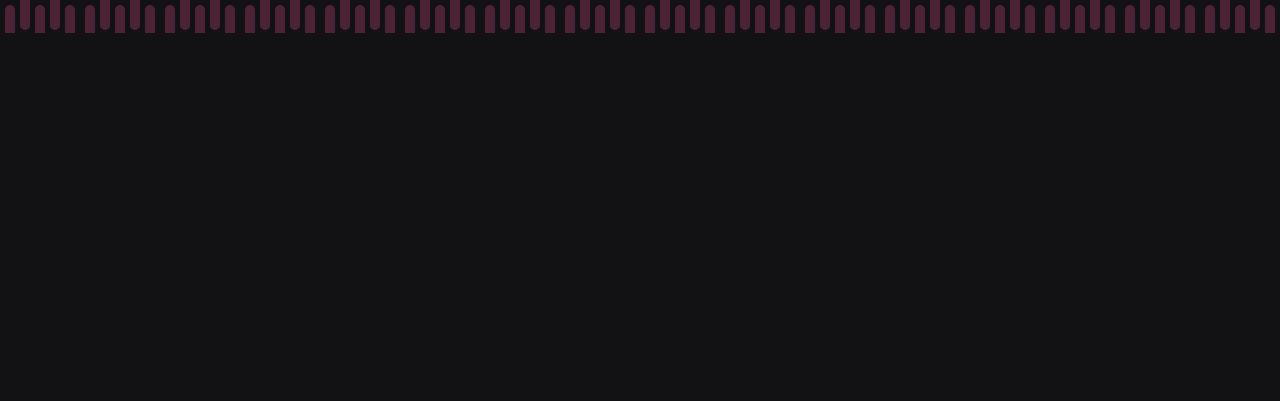
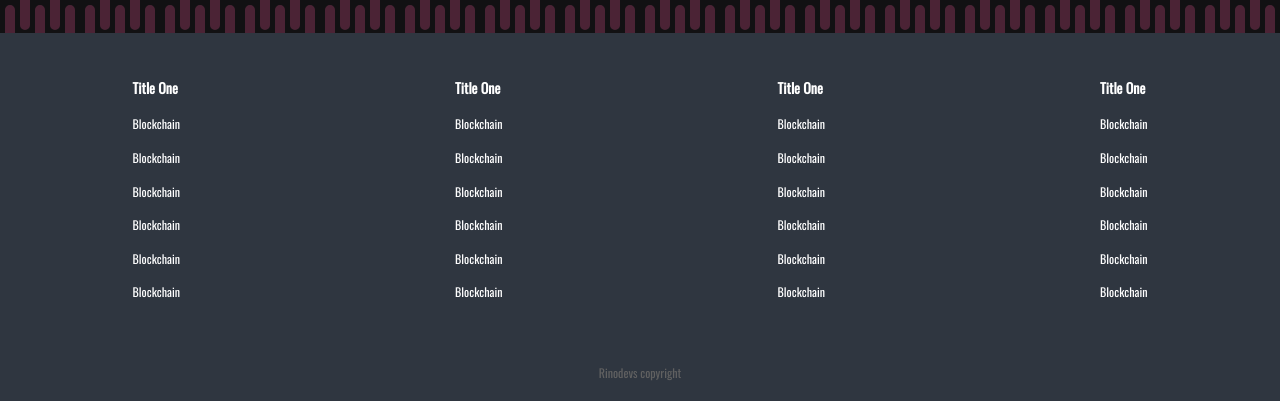
Before and after one commit to aumanzor/desarrollo2, a plain HTML site: page index.html in a window 1280 px wide. Shown: the part 2345-2746 px from the top of the page. Before the commit the page ends 2378 px from the top, so only its background shows below. Drawn offline with nearby package versions, Linux system fonts and the light colour scheme.

Commit message:
terminado el footer falta el rwd

```diff
--- a/css/style.css
+++ b/css/style.css
@@ -162,3 +162,32 @@ height: 180px;
 .links a i{
   font-size: 3rem;
 }
+/* FOOTER links */
+.footer-links{
+    background: #2f3640;
+    color: #616161;
+    font-size: 12px;
+    padding: 35px 0;
+}
+.footer-container{
+    display: grid;
+    grid-template-columns: repeat(4,1fr);
+    gap: 10px;
+    align-items: flex-start;
+    justify-content: center;
+
+}
+.footer-container ul{
+    margin: 0 auto;
+}
+.footer-container ul li{
+    line-height: 2.8;
+}
+.footer{
+    background:#2f3640;
+    color: #616161;
+    font-size: 12px;
+    padding: 20px 0;
+    text-align: center;
+    padding-bottom: 20px;
+}
--- a/index.html
+++ b/index.html
@@ -129,6 +129,112 @@
         </div>
     </section>
     </div>
-
+    <div class="footer-links">
+        <div class="footer-container">
+            <ul>
+                <li>
+                    <a href="#">
+                        <h3>Title One</h3>
+                    </a>
+                </li>
+                <li>
+                    <a href="#">Blockchain</a>
+                </li>
+                <li>
+                    <a href="#">Blockchain</a>
+                </li>
+                <li>
+                    <a href="#">Blockchain</a>
+                </li>
+                <li>
+                    <a href="#">Blockchain</a>
+                </li>
+                <li>
+                    <a href="#">Blockchain</a>
+                </li>
+                <li>
+                    <a href="#">Blockchain</a>
+                </li>
+            </ul>
+            <ul>
+                <li>
+                    <a href="#">
+                        <h3>Title One</h3>
+                    </a>
+                </li>
+                <li>
+                    <a href="#">Blockchain</a>
+                </li>
+                <li>
+                    <a href="#">Blockchain</a>
+                </li>
+                <li>
+                    <a href="#">Blockchain</a>
+                </li>
+                <li>
+                    <a href="#">Blockchain</a>
+                </li>
+                <li>
+                    <a href="#">Blockchain</a>
+                </li>
+                <li>
+                    <a href="#">Blockchain</a>
+                </li>
+            </ul>
+            <ul>
+                <li>
+                    <a href="#">
+                        <h3>Title One</h3>
+                    </a>
+                </li>
+                <li>
+                    <a href="#">Blockchain</a>
+                </li>
+                <li>
+                    <a href="#">Blockchain</a>
+                </li>
+                <li>
+                    <a href="#">Blockchain</a>
+                </li>
+                <li>
+                    <a href="#">Blockchain</a>
+                </li>
+                <li>
+                    <a href="#">Blockchain</a>
+                </li>
+                <li>
+                    <a href="#">Blockchain</a>
+                </li>
+            </ul>
+            <ul>
+                <li>
+                    <a href="#">
+                        <h3>Title One</h3>
+                    </a>
+                </li>
+                <li>
+                    <a href="#">Blockchain</a>
+                </li>
+                <li>
+                    <a href="#">Blockchain</a>
+                </li>
+                <li>
+                    <a href="#">Blockchain</a>
+                </li>
+                <li>
+                    <a href="#">Blockchain</a>
+                </li>
+                <li>
+                    <a href="#">Blockchain</a>
+                </li>
+                <li>
+                    <a href="#">Blockchain</a>
+                </li>
+            </ul>
+        </div>
+    </div>
+<footer class="footer">
+Rinodevs copyright
+</footer>
 </body>
 </html>
```
